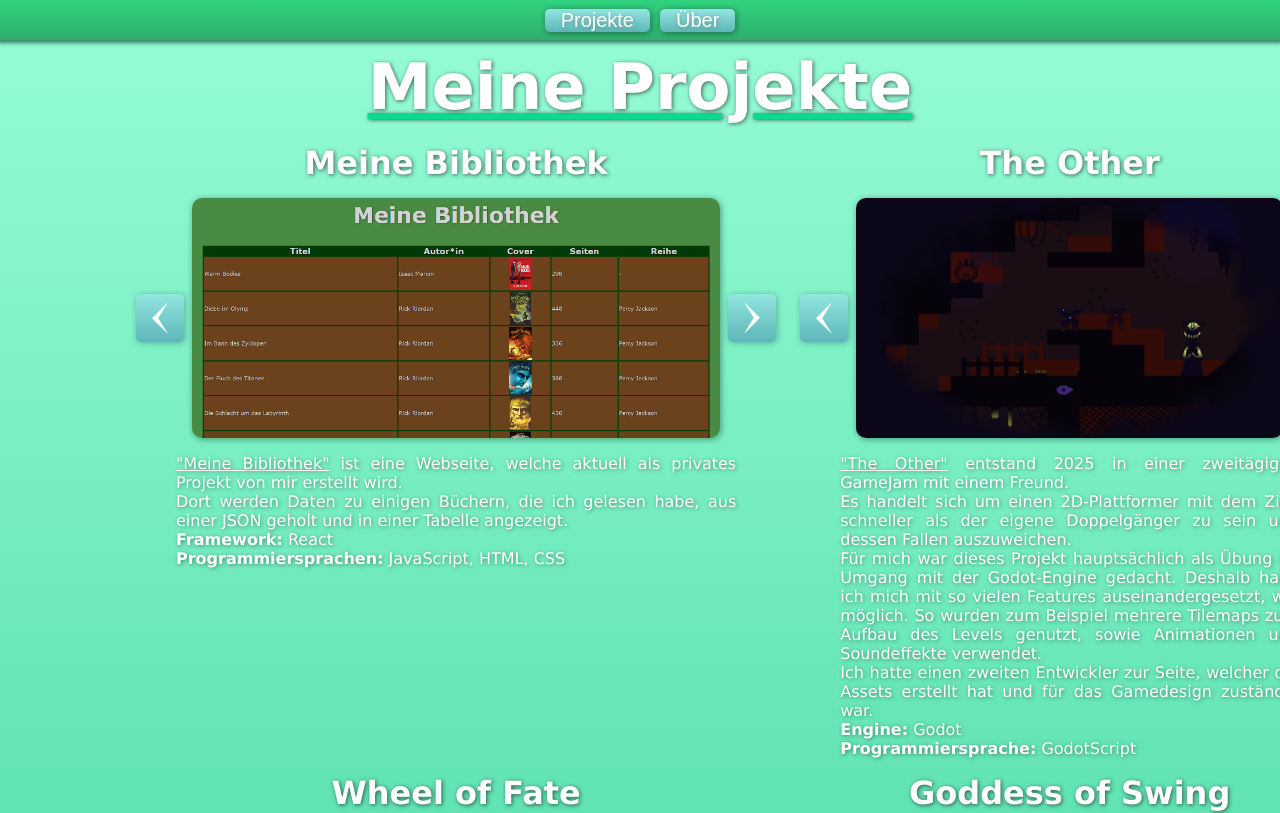
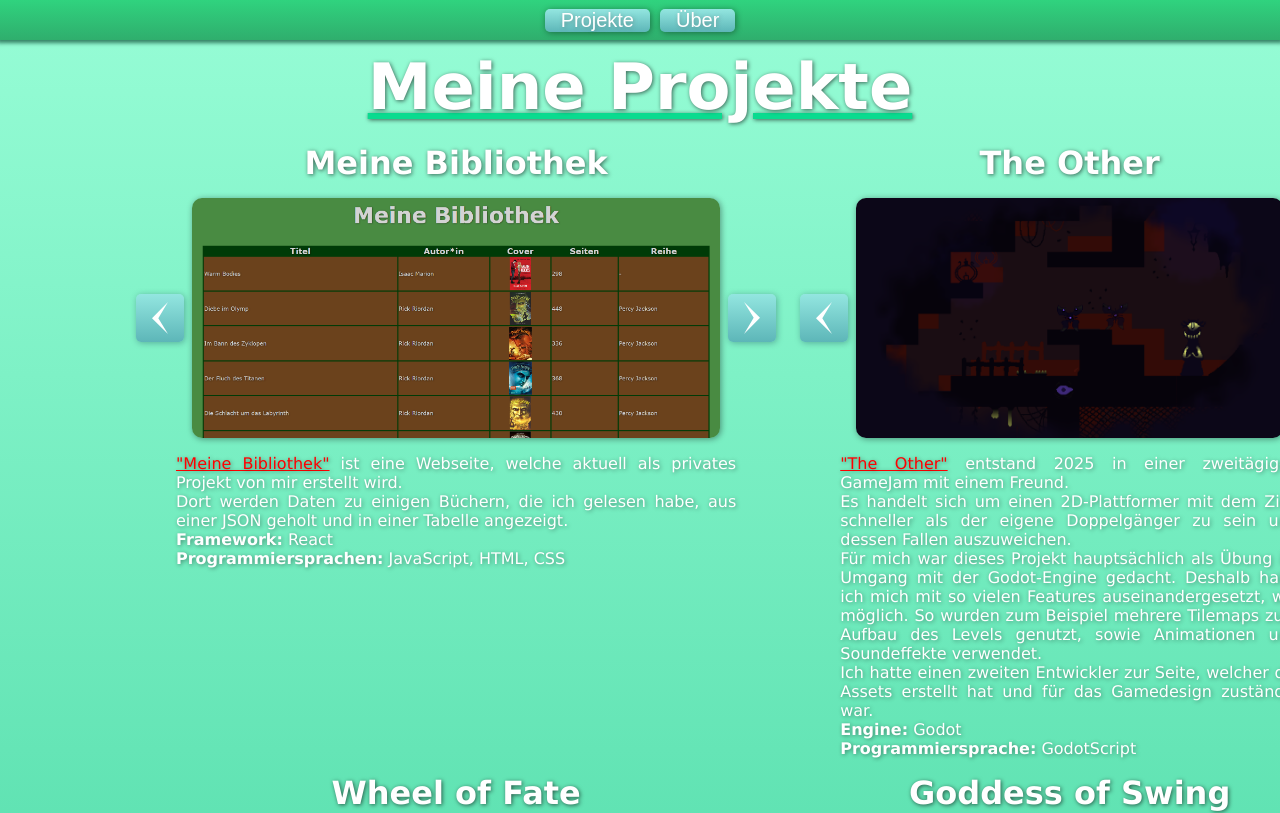
Before and after one commit to akihisan/akihisan.github.io, a React (Create React App) app: page /#/ in a window 1280 px wide. Shown: the top 813 px of the page. Built offline with nearby package versions, Linux system fonts and the light colour scheme.

Commit message:
red links for testing

```diff
--- a/src/css/general.css
+++ b/src/css/general.css
@@ -63,5 +63,5 @@ h2{
 }
 
 a {
-  color: white;
+  color: red;
 }
```
Also changed, not shown: 12 other files (tests, documents, lock files or other folders).
